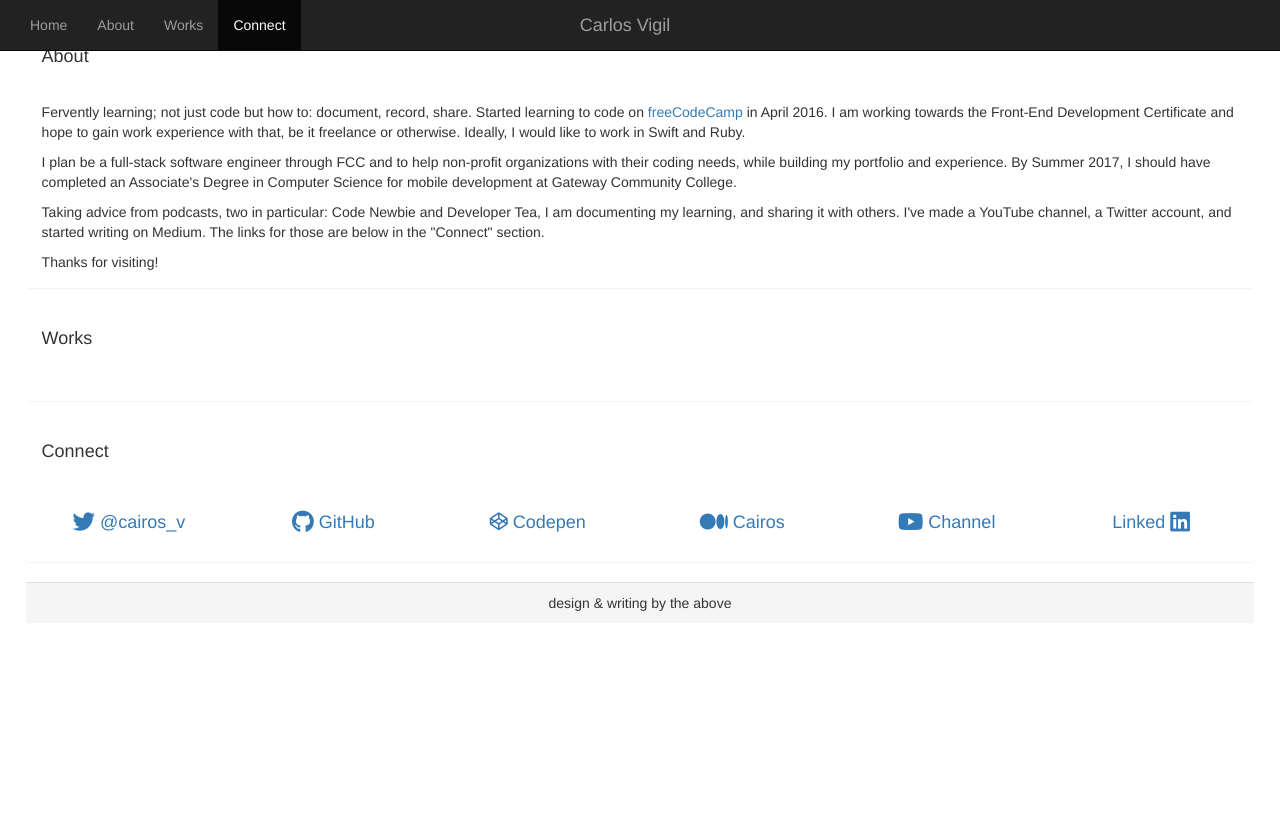
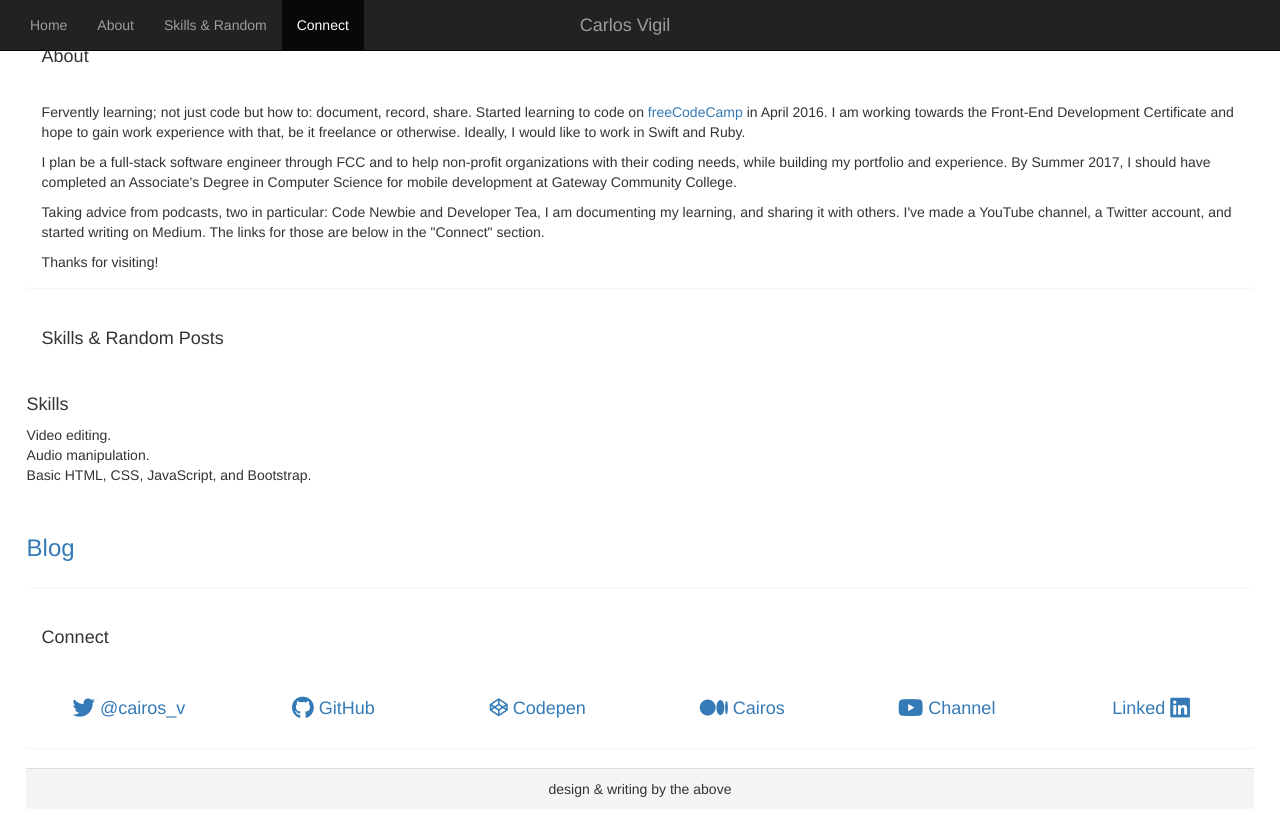
Before and after one commit to carlosvigil/carlosvigil.me, a plain HTML site: page Root/index.html in a window 1280 px wide. Before the commit the page ends 800 px from the top, so only its background shows below. Drawn offline with nearby package versions, Linux system fonts and the light colour scheme.

Commit message:
Insert skills and blog links
replaces "works" section

```diff
--- a/Root/index.html
+++ b/Root/index.html
@@ -39,7 +39,7 @@
         <ul class="nav navbar-nav">
           <li><a href="#">Home</a></li>
           <li><a href="#about">About</a></li>
-          <li><a href="#works">Works</a></li>
+          <li><a href="#skills">Skills &amp; Random</a></li>
           <li><a href="#connect">Connect</a></li>
         </ul>
       </div>
@@ -63,10 +63,19 @@
     </div>
   </div>
 
-  <a id="works"></a>
+  <a id="skills"></a>
   <div class="panel">
-    <h4 class="panel-heading">Works</h4>
-    <div class="panel-body row"></div>
+    <h4 class="panel-heading">Skills &amp; Random Posts</h4>
+    <div class="panel-body row">
+      <h4>Skills</h4>
+      <ul>
+          <li>Video editing.</li>
+          <li>Audio manipulation.</li>
+          <li>Basic HTML, CSS, JavaScript, and Bootstrap.</li>
+      </ul>
+      <br />
+      <a href="pages/blog.html"><h3>Blog</h3></a>
+    </div>
   </div>
 
   <a id="connect"></a>
@@ -125,27 +134,11 @@
   <div class="panel-footer text-center">
     design &amp; writing by the above</div>
 
-    <!-- OLD NEW PAGE -->
-    <!-- <div class="left">
-        <a href="pages/blog.html"><h3>Blog</h3></a>
-    </div>
+<!-- END VISIBLE CONTENT -->
 
-    <div class="right">
-        <h3 class="center">Résumé</h3>
-        <h4>Summary</h4>
-        <p>
-            Budding developer, full-time student, part-time busser.
-        </p>
-
-        <h4>Skills</h4>
-        <ul>
-            <li>Video editing.</li>
-            <li>Audio manipulation.</li>
-            <li>Basic HTML, CSS, JavaScript, and Bootstrap.</li>
-        </ul>
-    </div> -->
   <script src="https://code.jquery.com/jquery-2.2.4.min.js"></script>
   <script src="https://maxcdn.bootstrapcdn.com/bootstrap/3.3.6/js/bootstrap.min.js"></script>
+
   <script>
   $(document).ready(function(){
     $('body').scrollspy({target: ".navbar", offset: 50});
```
